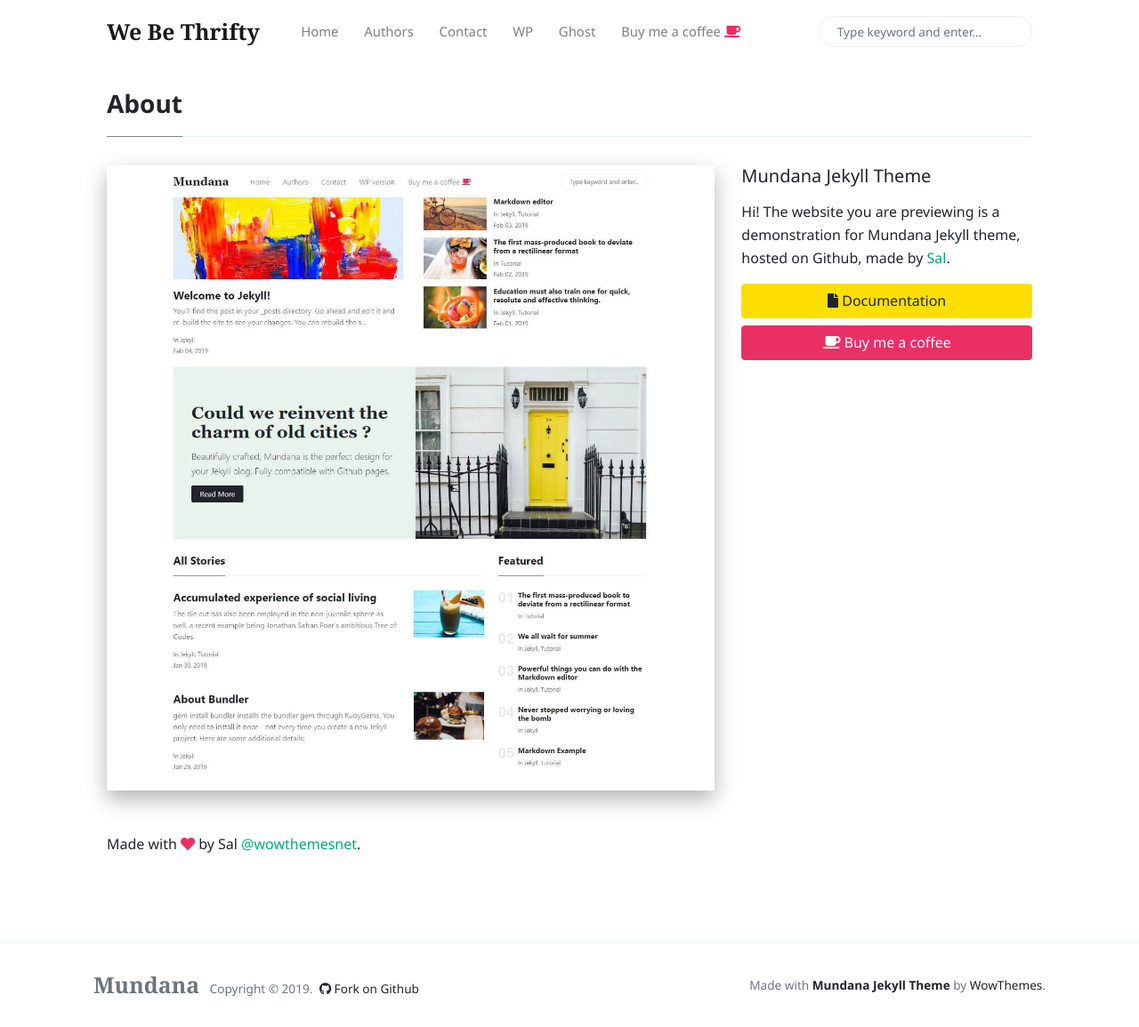
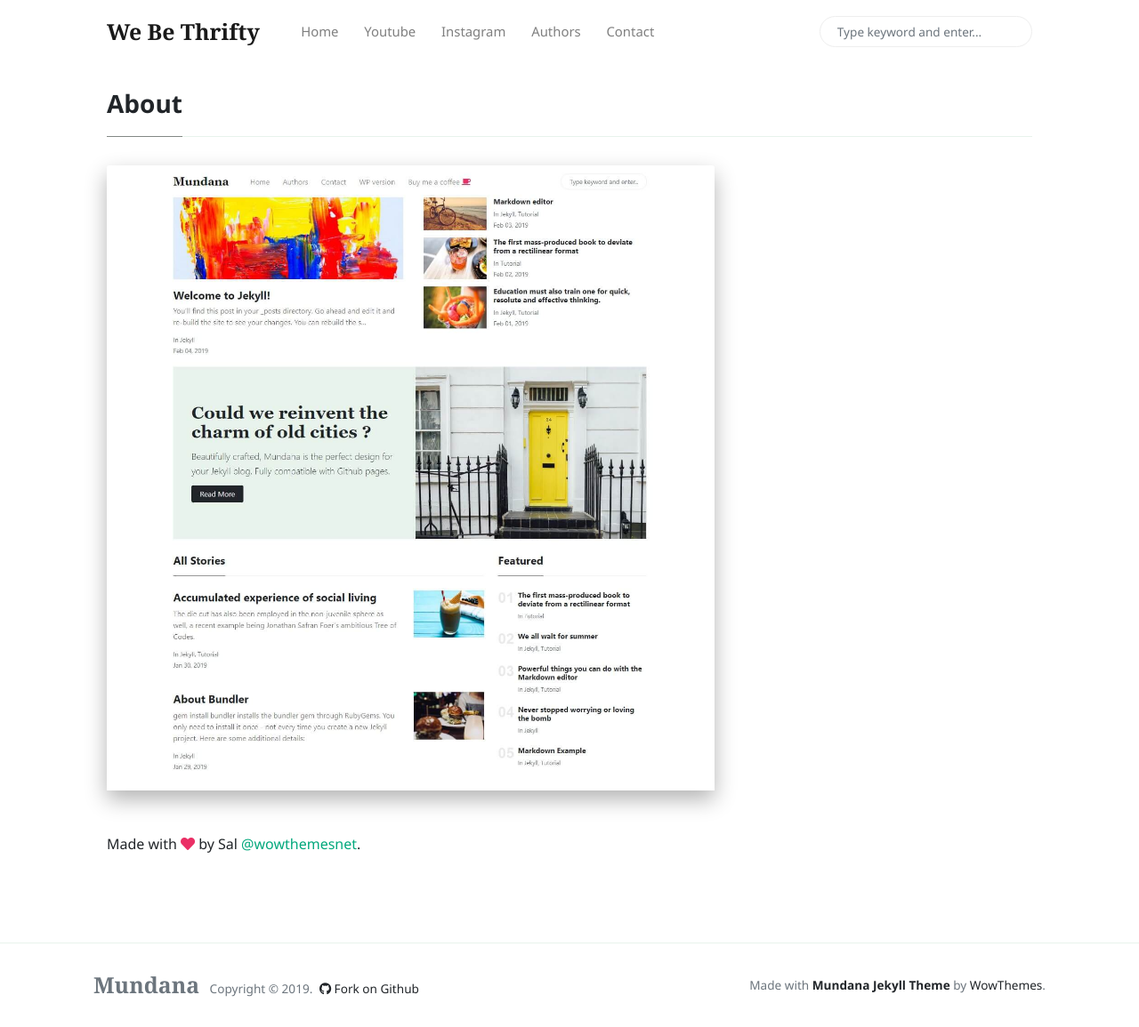
Before and after one commit to webethrifty/webethrifty.github.io, a Jekyll site: the page built from _pages/about.md, in a window 1280 px wide and 1155 px high. Shown: the whole window at 89% size. Built offline with Jekyll 4.4.1, drawn with Linux system fonts in a browser that asks for light colours; nearby versions of some CDN libraries; comment, search, counter and statistics services are not loaded.

Commit message:
branding

```diff
--- a/_includes/menu-header.html
+++ b/_includes/menu-header.html
@@ -2,6 +2,12 @@
 
 <li class="nav-item">
 <a class="nav-link" href="{{site.baseurl}}/index.html">Home</a>
+</li>
+<li class="nav-item">
+<a class="nav-link" href="https://www.youtube.com/channel/UCSP1c8ivsEisxsfyafD7gTQ/featured?view_as=subscriber">Youtube</a>
+</li>
+<li class="nav-item">
+<a class="nav-link" href="ihttps://www.instagram.com/webthrifty/">Instagram</a>
 </li>
 <li class="nav-item">
 <a class="nav-link" href="{{site.baseurl}}/authors-list.html">Authors</a>
@@ -9,12 +15,3 @@
 <li class="nav-item">
 <a class="nav-link" href="{{site.baseurl}}/contact.html">Contact</a>
 </li>
-<li class="nav-item">
-<a target="_blank" class="nav-link" href="https://www.wowthemes.net/themes/mundana-wordpress/">WP</a>
-</li>
-<li class="nav-item">
-<a target="_blank" class="nav-link" href="https://www.wowthemes.net/themes/mundana-ghost/">Ghost</a>
-</li>
-<li class="nav-item">
-<a target="_blank" class="nav-link" href="https://www.wowthemes.net/donate/">Buy me a coffee <i class="fa fa-coffee text-danger"></i></a>
-</li>
--- a/_includes/sidebar.html
+++ b/_includes/sidebar.html
@@ -1,7 +1 @@
-<h5 class="mb-3">Mundana Jekyll Theme</h5>
-
-<p>Hi! The website you are previewing is a demonstration for Mundana Jekyll theme, hosted on Github, made by <a href="https://www.wowthemes.net/donate/">Sal</a>.</p>
-
-<a target="_blank" href="https://www.wowthemes.net/mundana-jekyll-theme/" class="btn btn-warning d-block mb-2"><i class="fa fa-file"></i> Documentation</a>
-
-<a target="_blank" class="btn btn-danger d-block" href="https://www.wowthemes.net/donate/"><i class="fa fa-coffee"></i> Buy me a coffee</a>
+<!-- see the mundana github repo for usage -->
```
Also changed, not shown: _posts/2019-07-24-we-drove-across-the-country-in-a-free-prius.md (+1 -0 lines).
